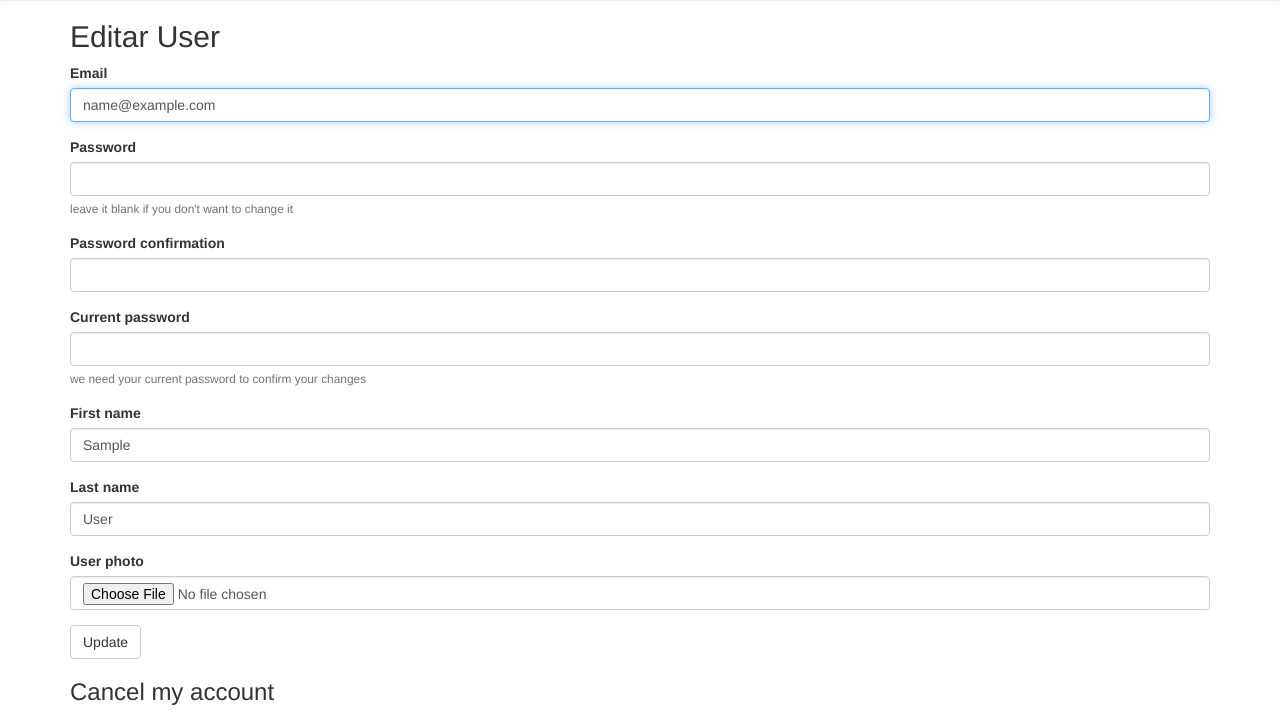
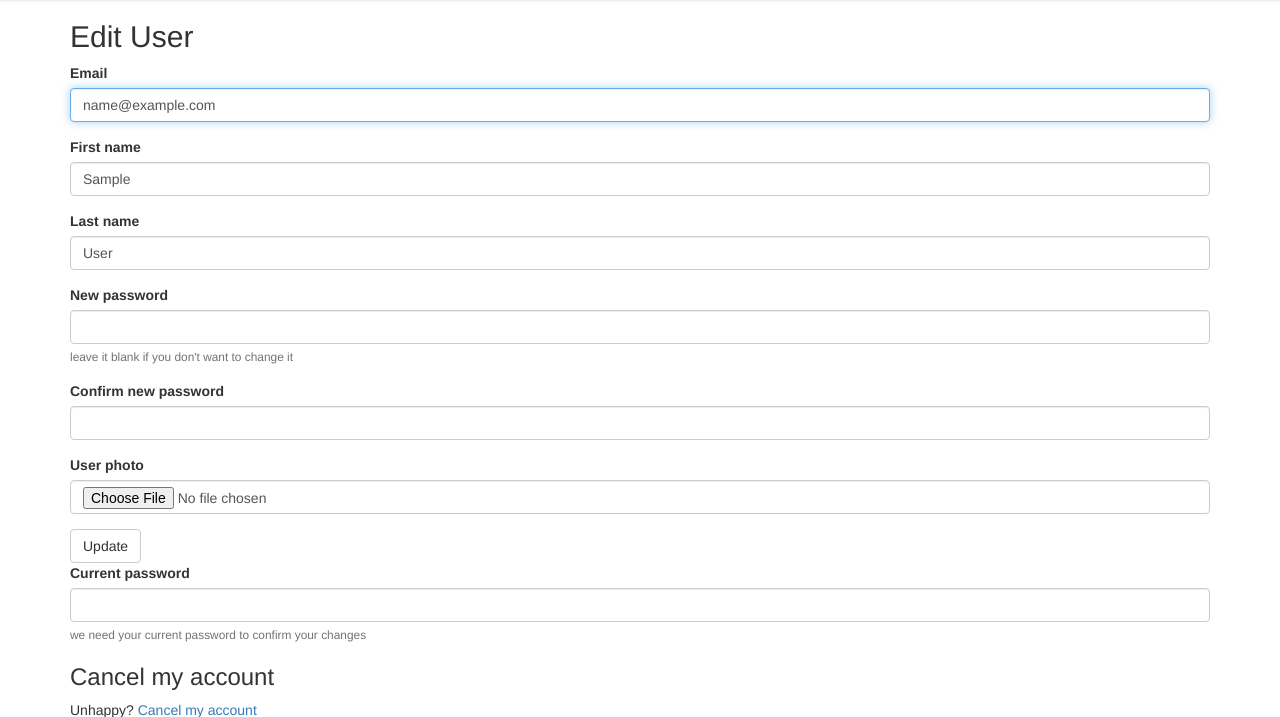
Before and after one commit to oscarlaf03/rails-feira-da-maca, a Rails app: page /users/edit in a window 1280 px wide. Shown: the part 70-787 px from the top of the page. Run offline with Rails 7, Linux system fonts and the light colour scheme; the visitor is signed in with stand-in values (Sample User, id 1); data that the repository does not hold is empty; style sheets or scripts are compiled from the project's sources; some libraries are stand-ins or nearby versions.

Commit message:
fixed form and photo issues

```diff
--- a/app/views/devise/registrations/edit.html.erb
+++ b/app/views/devise/registrations/edit.html.erb
@@ -1,4 +1,4 @@
-<h2>Editar <%= resource_name.to_s.humanize %></h2>
+<h2>Edit <%= resource_name.to_s.humanize %></h2>
 
 <%= simple_form_for(resource, as: resource_name, url: registration_path(resource_name), html: { method: :put }) do |f| %>
 <%= f.error_notification %>
@@ -9,12 +9,12 @@
   <% if devise_mapping.confirmable? && resource.pending_reconfirmation? %>
   <p>Currently waiting confirmation for: <%= resource.unconfirmed_email %></p>
   <% end %>
-
-    <%= f.input :password, autocomplete: "off", hint: "leave it blank if you don't want to change it", required: false %>
-    <%= f.input :password_confirmation, required: false %>
-    <%= f.input :current_password, hint: "we need your current password to confirm your changes", required: true %>
   <%= f.input :first_name  %>
   <%= f.input :last_name  %>
+
+
+  <%= f.input :password, label: 'New password', autocomplete: "off", hint: "leave it blank if you don't want to change it", required: false %>
+  <%= f.input :password_confirmation, label: 'Confirm new password', required: false %>
 
   <%= f.input :user_photo %>
   <%= f.input :user_photo_cache, as: :hidden %>
@@ -25,6 +25,8 @@
 
 <div class="form-actions">
   <%= f.button :submit, "Update" %>
+  <%= f.input :current_password, hint: "we need your current password to confirm your changes", required: true %>
+
 </div>
 <% end %>
 
--- a/app/views/layouts/application.html.erb
+++ b/app/views/layouts/application.html.erb
@@ -5,10 +5,10 @@
   <meta name="viewport" content="width=device-width, initial-scale=1, shrink-to-fit=no">
   <title>Feira da Maca é aqui</title>
   <!-- Google result description-->
-  <meta name="description" content="Compra produtos apple original seminovos">
-  <meta property="og:title" content="Feira da Maça a loja online de produtos apple seminovos">
+  <meta name="description" content="Compre produtos apple original seminovos 100% originaís">
+  <meta property="og:title" content="Feira da Maça é a loja online de produtos apple seminovos">
   <meta property="og:image" content="http://res.cloudinary.com/dsxbknylk/image/upload/v1522967521/foto-card.png">
-  <meta property="og:description" content="Aqui você podera comprar e vendar aquele produto apple que deseja a um otimo preço">
+  <meta property="og:description" content="Aqui você podera comprar e vender aquele produto apple que deseja a um ótimo preço">
   <meta property="og:site_name" content="feira da maça"/>
   <%= csrf_meta_tags %>
   <%= action_cable_meta_tag %>
```
Lines whose indentation alone changed are shown as unchanged.
